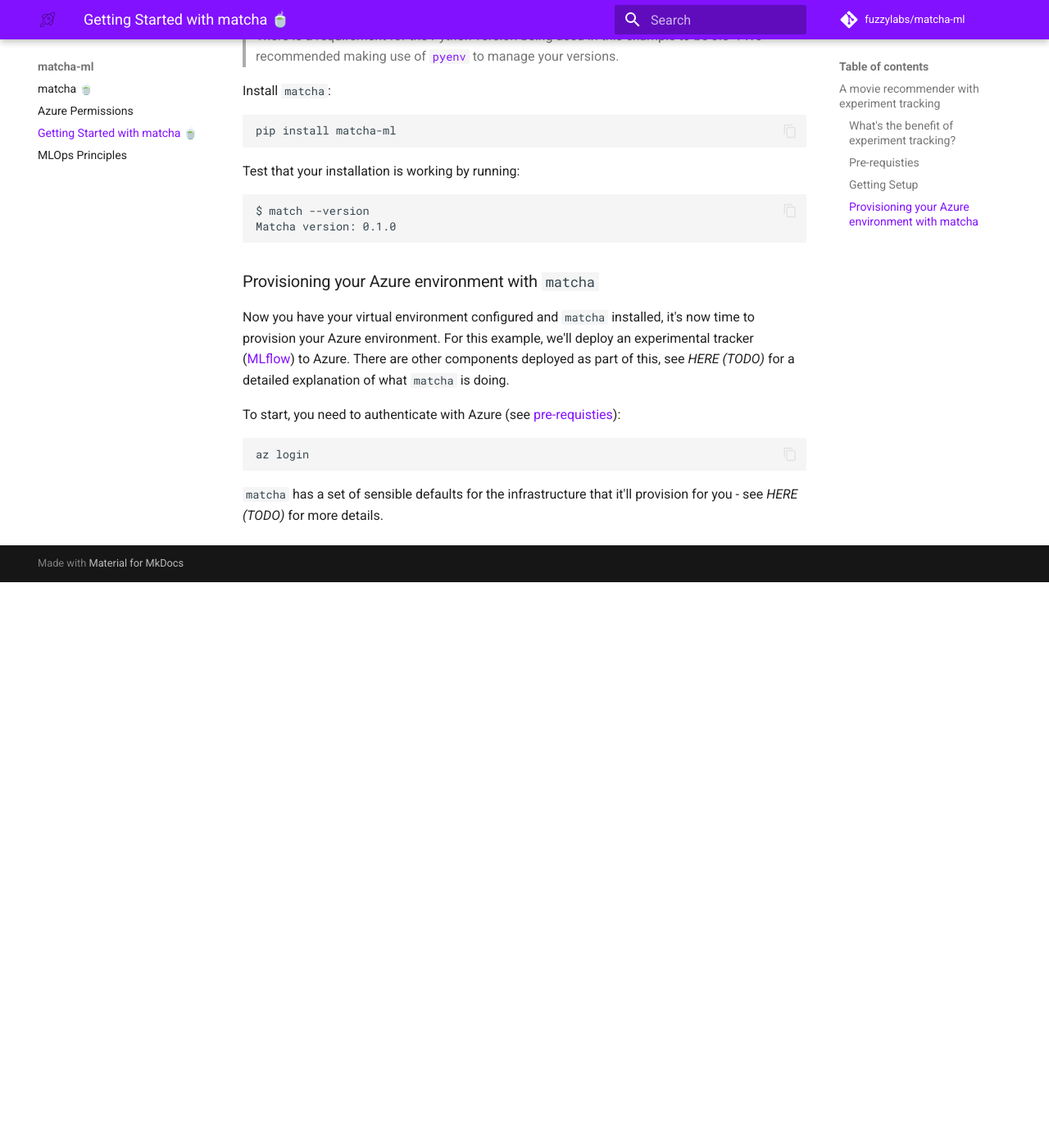
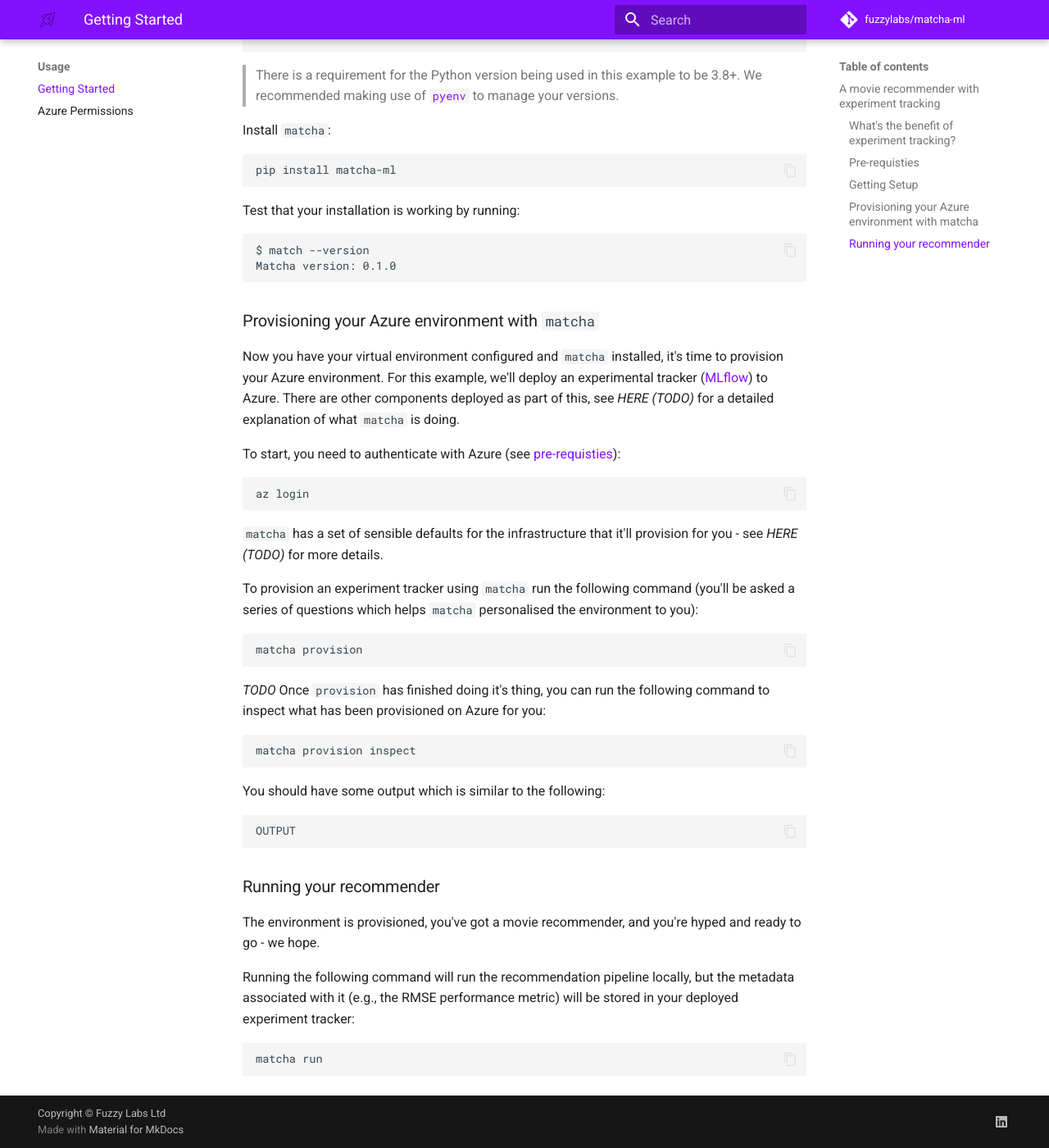
Before and after one commit to fuzzylabs/matcha, an MkDocs documentation site: the page built from docs/getting-started.md, in a window 1280 px wide and 1400 px high, scrolled down 1160 px. Shown: the whole window at 82% size. Built offline with MkDocs 1.6.1 and Material for MkDocs 9.7.7, drawn with Linux system fonts in a browser that asks for light colours; emoji names are drawn with the system emoji font; comment, search, counter and statistics services are not loaded; before the commit the page ends 1870 px from its top, so only the background shows below that; some of the changed text lies outside the part shown.

Commit message:
updates to structure, nav, and getting started

````diff
--- a/docs/getting-started.md
+++ b/docs/getting-started.md
@@ -1,6 +1,6 @@
-# Getting Started with `matcha` :tea:
+# Getting Started
 
-Getting started with `matcha` couldn't be simpler, we'll have you up and running with a fully provision cloud environment in less than 10 minutes. We have a number of examples, see [here](https://github.com/fuzzylabs/matcha-examples) for our examples respository.
+Getting started with `matcha` :tea: couldn't be simpler, we'll have you up and running with a fully provision cloud environment in less than 10 minutes. We have a number of examples, see [here](https://github.com/fuzzylabs/matcha-examples) for our examples respository.
 
 
 ## A movie recommender with experiment tracking
@@ -55,7 +55,7 @@
 
 ### Provisioning your Azure environment with `matcha`
 
-Now you have your virtual environment configured and `matcha` installed, it's now time to provision your Azure environment. For this example, we'll deploy an experimental tracker ([MLflow](https://mlflow.org/)) to Azure. There are other components deployed as part of this, see *HERE (TODO)* for a detailed explanation of what `matcha` is doing.
+Now you have your virtual environment configured and `matcha` installed, it's time to provision your Azure environment. For this example, we'll deploy an experimental tracker ([MLflow](https://mlflow.org/)) to Azure. There are other components deployed as part of this, see *HERE (TODO)* for a detailed explanation of what `matcha` is doing.
 
 To start, you need to authenticate with Azure (see [pre-requisties](#pre-requisties)):
 
@@ -64,3 +64,31 @@
 ```
 
 `matcha` has a set of sensible defaults for the infrastructure that it'll provision for you - see *HERE (TODO)* for more details.
+
+To provision an experiment tracker using `matcha` run the following command (you'll be asked a series of questions which helps `matcha` personalised the environment to you):
+
+```bash
+matcha provision
+```
+
+*TODO* Once `provision` has finished doing it's thing, you can run the following command to inspect what has been provisioned on Azure for you:
+
+```bash
+matcha provision inspect
+```
+
+You should have some output which is similar to the following:
+
+```bash
+OUTPUT
+```
+
+### Running your recommender
+
+The environment is provisioned, you've got a movie recommender, and you're hyped and ready to go - we hope.
+
+Running the following command will run the recommendation pipeline locally, but the metadata associated with it (e.g., the RMSE performance metric) will be stored in your deployed experiment tracker:
+
+```bash
+matcha run
+```
--- a/mkdocs.yml
+++ b/mkdocs.yml
@@ -4,12 +4,24 @@
 repo_name: fuzzylabs/matcha-ml
 repo_url: https://github.com/fuzzylabs/matcha
 
+
+nav:
+  - Home:
+    - Oveview: 'index.md'
+  - Usage:
+    - Getting Started: 'getting-started.md'
+    - Azure Permissions: 'azure-permissions.md'
+  - MLOps Principles: 'mlops-principles.md'
+
 theme:
   name: material
   features:
     - content.code.copy
+    - navigation.tabs
+    - navigation.top
   logo: img/favicon.png
   favicon: img/favicon.png
+
 
 markdown_extensions:
   - attr_list
@@ -17,5 +29,14 @@
       emoji_index: !!python/name:materialx.emoji.twemoji
       emoji_generator: !!python/name:materialx.emoji.to_svg
 
+
+extra:
+  social:
+    - icon: fontawesome/brands/linkedin
+      link: https://www.linkedin.com/company/fuzzy-labs/
+      name: Fuzzy Labs on LinkedIn
+
 extra_css:
   - css/extra.css
+
+copyright: Copyright &copy; Fuzzy Labs Ltd
````
Also changed, not shown: docs/index.md (+1 -2 lines), docs/azure-permissions.md (renamed from docs/azure_permissions.md), docs/mlops-principles.md (renamed from docs/mlops_principles.md).
